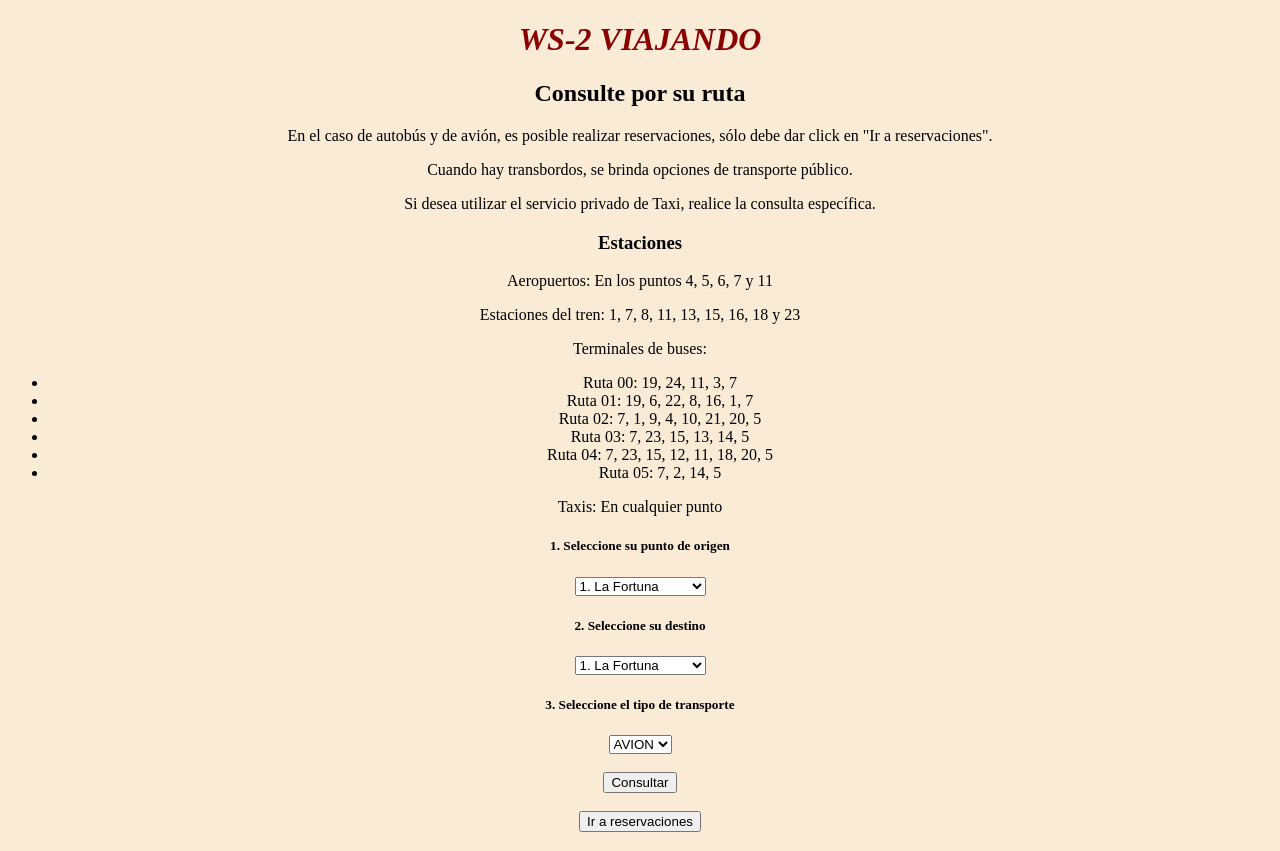
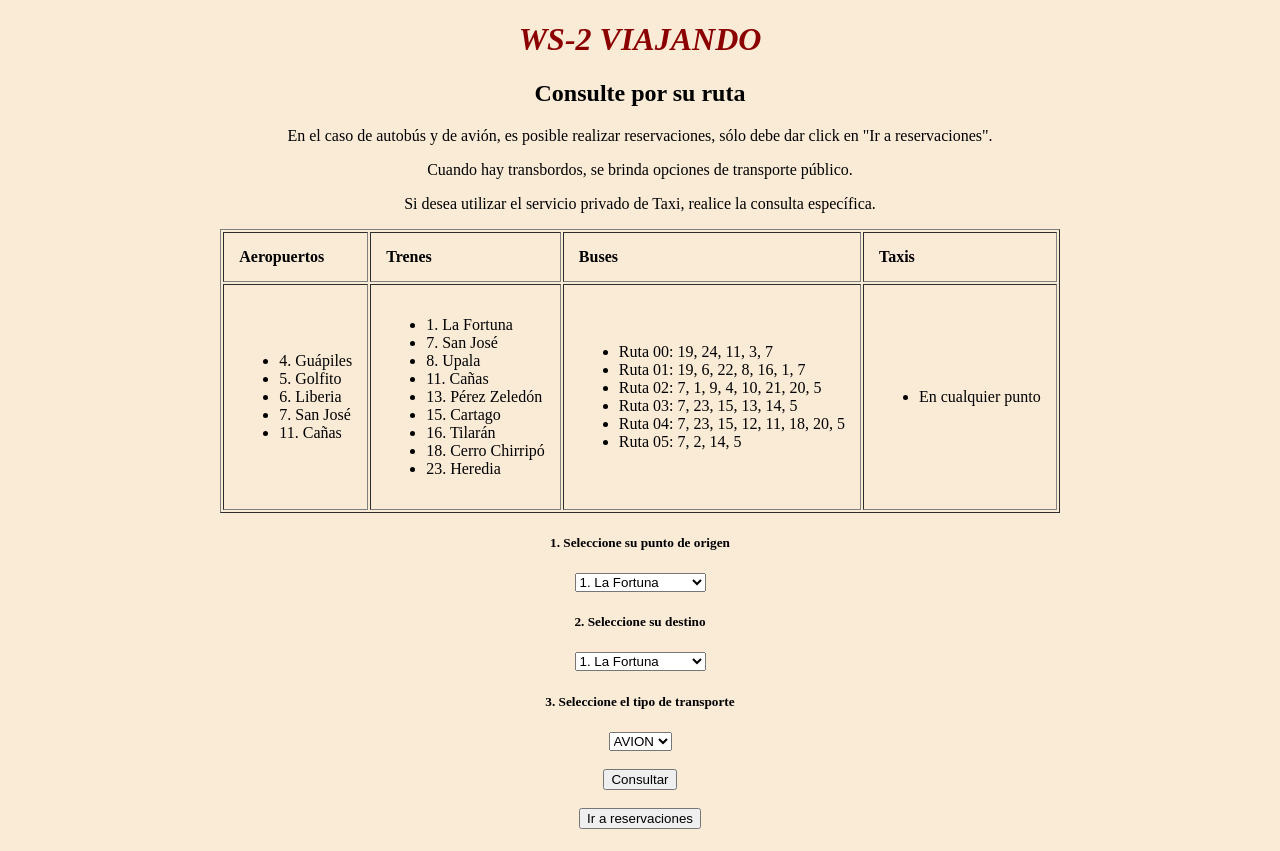
Before and after one commit to DianaCM11/WS-2-cliente, a Python web app: template templates/consultas.html in a window 1280 px wide. Shown: the top 851 px of the page. Run offline with Jinja, Linux system fonts and the light colour scheme; the template is opened without the code that fills it, so the values that code supplies are empty; some libraries are stand-ins or nearby versions.

Commit message:
detalles

```diff
--- a/style/apariencia.css
+++ b/style/apariencia.css
@@ -18,3 +18,7 @@ img {
 form{
     border-radius: 50%;
 }
+td {
+    padding: 15px;
+    text-align: left;
+}
--- a/templates/consultas.html
+++ b/templates/consultas.html
@@ -19,11 +19,38 @@
     <p>Cuando hay transbordos, se brinda opciones de transporte público.</p>
     <p>Si desea utilizar el servicio privado de Taxi, realice la consulta específica.</p>
 
-    <h3>Estaciones</h3>
+    <Table border="1" align = "center">
+        <tr>
+            <td><strong>Aeropuertos</strong></td>
+            <td><strong>Trenes</strong></td>
+            <td><strong>Buses</strong></td>
+            <td><strong>Taxis</strong></td>
+        </tr>
 
-    <p>Aeropuertos: En los puntos 4, 5, 6, 7 y 11</p>
-    <p>Estaciones del tren: 1, 7, 8, 11, 13, 15, 16, 18 y 23</p>
-    <p>Terminales de buses:
+        <TD>
+            <ul>
+                <li>4. Guápiles</li>
+                <li>5. Golfito</li>
+                <li>6. Liberia</li>
+                <li>7. San José</li>
+                <li>11. Cañas</li>
+            </ul>
+        </TD>
+
+        <TD>
+            <ul>
+                <li>1. La Fortuna</li>
+                <li>7. San José</li>
+                <li>8. Upala</li>
+                <li>11. Cañas</li>
+                <li>13. Pérez Zeledón</li>
+                <li>15. Cartago</li>
+                <li>16. Tilarán</li>
+                <li>18. Cerro Chirripó</li>
+                <li>23. Heredia</li>
+            </ul></TD>
+
+        <TD>
     <ul>
         <li>Ruta 00: 19, 24, 11, 3, 7</li>
         <li>Ruta 01: 19, 6, 22, 8, 16, 1, 7</li>
@@ -32,9 +59,14 @@
         <li>Ruta 04: 7, 23, 15, 12, 11, 18, 20, 5</li>
         <li>Ruta 05: 7, 2, 14, 5</li>
     </ul>
-    </p>
+        </TD>
 
-    <p>Taxis: En cualquier punto</p>
+        <TD>
+            <ul>
+                <li>En cualquier punto</li>
+            </ul>
+        </TD>
+    </Table>
 
     <h5>1. Seleccione su punto de origen</h5>
     <select name="origen">
@@ -50,7 +82,7 @@
         <option value=10>10. Cahuita</option>
         <option value=11>11. Cañas</option>
         <option value=12>12. Turrialba</option>
-        <option value=13>13. Pérez Zeledon</option>
+        <option value=13>13. Pérez Zeledón</option>
         <option value=14>14. Uvita</option>
         <option value=15>15. Cartago</option>
         <option value=16>16. Tilarán</option>
@@ -78,7 +110,7 @@
         <option value=10>10. Cahuita</option>
         <option value=11>11. Cañas</option>
         <option value=12>12. Turrialba</option>
-        <option value=13>13. Pérez Zeledon</option>
+        <option value=13>13. Pérez Zeledón</option>
         <option value=14>14. Uvita</option>
         <option value=15>15. Cartago</option>
         <option value=16>16. Tilarán</option>
```
